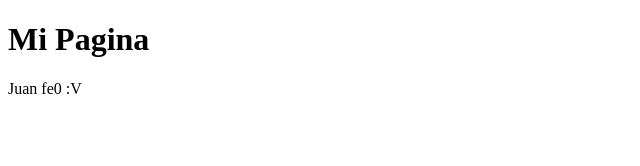
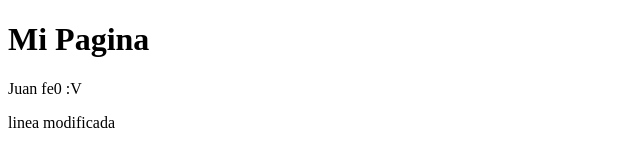
Before and after one commit to Shisui117/PruebaGit, a plain HTML site: page index.html in a window 1280 px wide. Shown: the whole page, without its empty margins (0-640 px from the left). Drawn offline with Linux system fonts and the light colour scheme.

Commit message:
update HTML
Cambio por el profe

```diff
--- a/index.html
+++ b/index.html
@@ -6,5 +6,6 @@
 <boddy>
     <h1>Mi Pagina</h1>
     <p>Juan fe0 :V</p>
+    <p>linea modificada</p>
 </boddy>
 </html>
```
